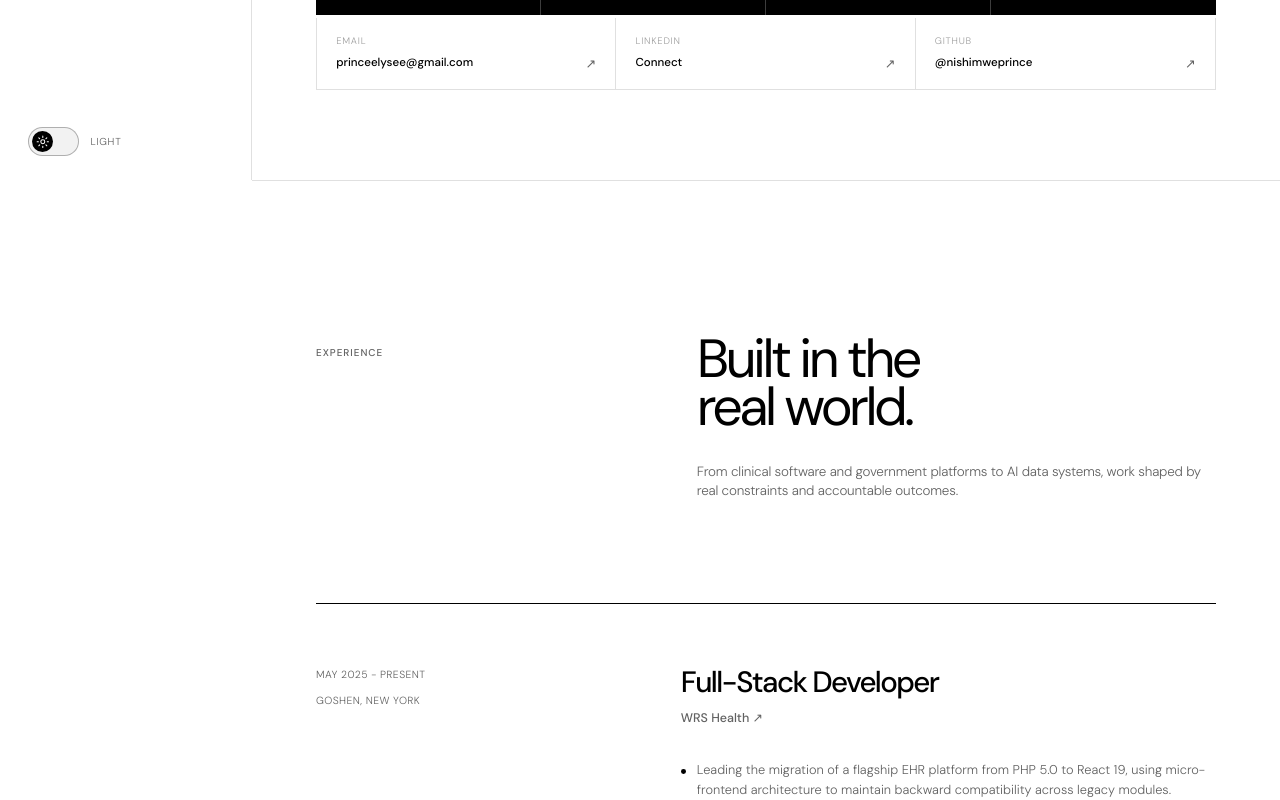
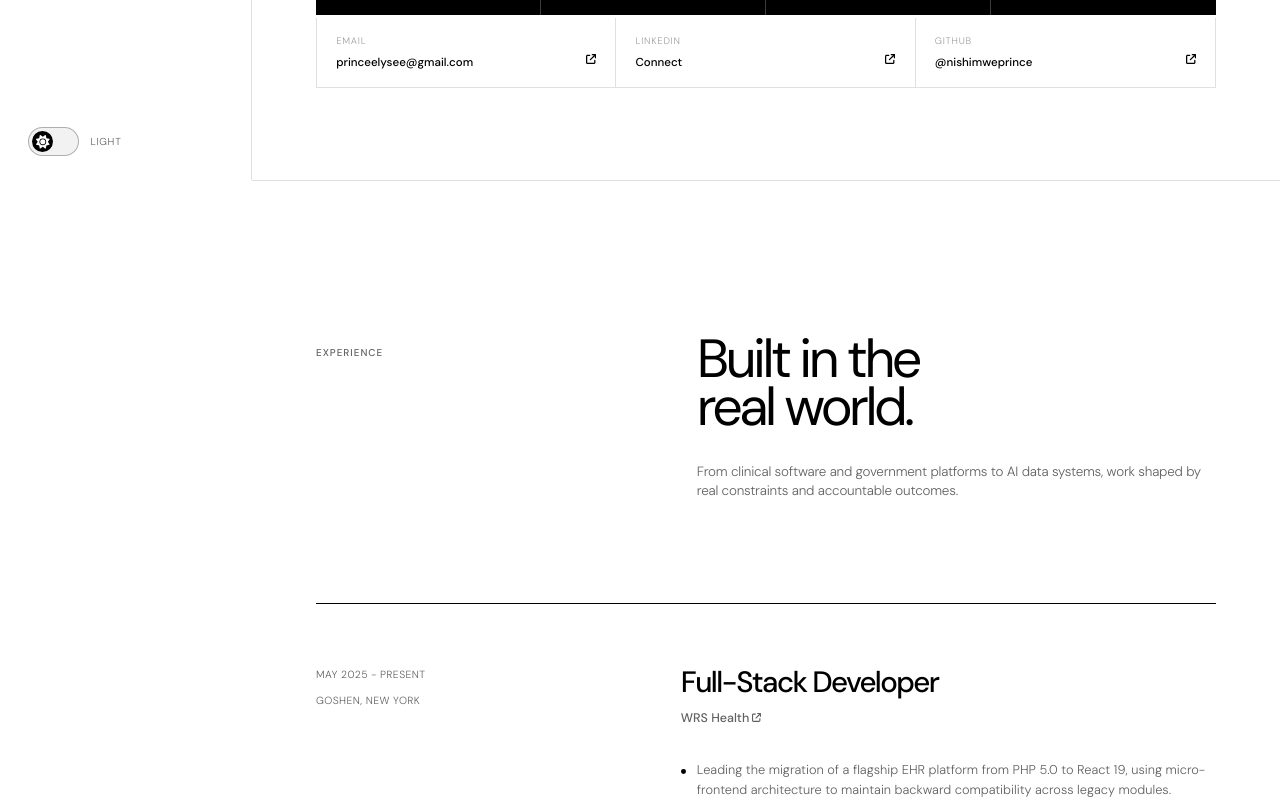
Before and after one commit to nishimweprince/nishimweprince, a Next.js app in the folder portfolio/: page / in a window 1280 px wide. Shown: the part 620-1420 px from the top of the page. Built offline with nearby package versions, Linux system fonts and the light colour scheme.

Commit message:
feature: font awesome icons
- Improve UI consistency by adding font awesome icons

```diff
--- a/portfolio/src/app/globals.css
+++ b/portfolio/src/app/globals.css
@@ -225,16 +225,15 @@ a {
 .theme-toggle__thumb svg {
   width: 0.85rem;
   height: 0.85rem;
-  fill: none;
-  stroke: currentColor;
-  stroke-linecap: round;
-  stroke-linejoin: round;
-  stroke-width: 1.8;
+  fill: currentColor;
 }
 
-.theme-toggle__thumb svg path:first-child {
-  fill: currentColor;
-  stroke: none;
+.inline-icon {
+  display: inline-block;
+  width: 0.72em;
+  height: 0.72em;
+  flex: 0 0 auto;
+  vertical-align: -0.02em;
 }
 
 .theme-toggle__label {
@@ -699,8 +698,11 @@ a {
 
 .project-details summary {
   position: relative;
+  display: inline-flex;
+  align-items: center;
+  gap: 0.65rem;
   width: max-content;
-  padding: 0.85rem 1.5rem 0.3rem 0;
+  padding: 0.85rem 0 0.3rem;
   color: var(--foreground-secondary);
   cursor: pointer;
   font-size: 0.72rem;
@@ -712,14 +714,29 @@ a {
   display: none;
 }
 
-.project-details summary::after {
-  position: absolute;
-  right: 0;
-  content: '+';
+.project-details__icons {
+  display: grid;
+  width: 0.62rem;
+  height: 0.62rem;
+  place-items: center;
 }
 
-.project-details[open] summary::after {
-  content: '−';
+.project-details__icon {
+  grid-area: 1 / 1;
+  width: 100%;
+  height: 100%;
+}
+
+.project-details__icon--open {
+  display: none;
+}
+
+.project-details[open] .project-details__icon--closed {
+  display: none;
+}
+
+.project-details[open] .project-details__icon--open {
+  display: block;
 }
 
 .project-details ul {
@@ -742,6 +759,9 @@ a {
 
 .project-links a {
   position: relative;
+  display: inline-flex;
+  align-items: center;
+  gap: 0.35rem;
   font-size: 0.73rem;
   font-weight: 500;
 }
@@ -811,6 +831,11 @@ a {
   border-radius: 50%;
   font-size: 1.3rem;
   font-weight: 350;
+}
+
+.archive-toggle svg {
+  width: 0.72rem;
+  height: 0.72rem;
 }
 
 .project-archive[open] .archive-toggle {
@@ -963,6 +988,11 @@ a {
   font-size: 1.15rem;
   font-weight: 300;
   transition: background-color 150ms ease, color 150ms ease;
+}
+
+.skills-dialog__close svg {
+  width: 0.8rem;
+  height: 0.8rem;
 }
 
 .skills-dialog__close:hover {
--- a/portfolio/src/app/page.tsx
+++ b/portfolio/src/app/page.tsx
@@ -3,6 +3,7 @@ import ExperienceList from '@/components/ExperienceList';
 import Header from '@/components/Header';
 import ProjectsList from '@/components/ProjectsList';
 import Sidebar from '@/components/Sidebar';
+import { FaArrowUp, FaArrowUpRightFromSquare } from 'react-icons/fa6';
 
 export default function Home() {
   return (
@@ -21,13 +22,13 @@ export default function Home() {
         <footer className="site-footer">
           <p>© {new Date().getFullYear()} Nishimwe Prince</p>
           <div className="footer-links">
-            <a href="#top">Back to top ↑</a>
+            <a href="#top">Back to top <FaArrowUp className="inline-icon" aria-hidden="true" /></a>
             <a
               href="https://github.com/nishimweprince/nishimweprince/tree/main/portfolio"
               target="_blank"
               rel="noopener noreferrer"
             >
-              View source ↗
+              View source <FaArrowUpRightFromSquare className="inline-icon" aria-hidden="true" />
             </a>
           </div>
         </footer>
--- a/portfolio/src/components/CertificationItem.tsx
+++ b/portfolio/src/components/CertificationItem.tsx
@@ -2,6 +2,7 @@
 
 import { useId, useRef } from 'react';
 import type { MouseEvent } from 'react';
+import { FaArrowUpRightFromSquare, FaXmark } from 'react-icons/fa6';
 
 interface CertificationItemProps {
   title: string;
@@ -22,7 +23,7 @@ export default function CertificationItem({
   const titleId = useId();
   const remainingSkills = skills.slice(3);
   const titleContent = credential ? (
-    <a href={credential} target="_blank" rel="noopener noreferrer">{title} <span aria-hidden="true">↗</span></a>
+    <a href={credential} target="_blank" rel="noopener noreferrer">{title} <FaArrowUpRightFromSquare className="inline-icon" aria-hidden="true" /></a>
   ) : title;
 
   const closeOnBackdrop = (event: MouseEvent<HTMLDialogElement>) => {
@@ -71,7 +72,7 @@ export default function CertificationItem({
                 onClick={() => dialogRef.current?.close()}
                 aria-label="Close skills dialog"
               >
-                <span aria-hidden="true">×</span>
+                <FaXmark aria-hidden="true" />
               </button>
             </div>
             <p className="skills-dialog__label">Other skills attained</p>
--- a/portfolio/src/components/CertificationsList.tsx
+++ b/portfolio/src/components/CertificationsList.tsx
@@ -1,4 +1,5 @@
 import { certificationsList } from '@/constants/certifications.constants';
+import { FaArrowUpRightFromSquare } from 'react-icons/fa6';
 import CertificationItem from './CertificationItem';
 
 export default function CertificationsList() {
@@ -21,7 +22,7 @@ export default function CertificationsList() {
       <div className="closing-callout">
         <p className="eyebrow">Have a hard problem?</p>
         <h2>Let&apos;s make it hold.</h2>
-        <a className="button button--inverted" href="mailto:princeelysee@gmail.com">princeelysee@gmail.com ↗</a>
+        <a className="button button--inverted" href="mailto:princeelysee@gmail.com">princeelysee@gmail.com <FaArrowUpRightFromSquare className="inline-icon" aria-hidden="true" /></a>
       </div>
     </section>
   );
--- a/portfolio/src/components/ExperienceItem.tsx
+++ b/portfolio/src/components/ExperienceItem.tsx
@@ -1,3 +1,5 @@
+import { FaArrowUpRightFromSquare } from 'react-icons/fa6';
+
 interface ExperienceItemProps {
   title: string;
   company: string;
@@ -25,7 +27,7 @@ export default function ExperienceItem({
       <div className="experience-body">
         <h3>{title}</h3>
         <a className="company-link" href={website} target="_blank" rel="noopener noreferrer">
-          {company} <span aria-hidden="true">↗</span>
+          {company} <FaArrowUpRightFromSquare className="inline-icon" aria-hidden="true" />
         </a>
         <ul>
           {bullets.map((bullet) => <li key={bullet}>{bullet}</li>)}
--- a/portfolio/src/components/Header.tsx
+++ b/portfolio/src/components/Header.tsx
@@ -1,3 +1,5 @@
+import { FaArrowUpRightFromSquare } from 'react-icons/fa6';
+
 const contactItems = [
   { label: 'Email', value: 'princeelysee@gmail.com', href: 'mailto:princeelysee@gmail.com' },
   { label: 'LinkedIn', value: 'Connect', href: 'https://linkedin.com/in/nishimweprince' },
@@ -42,7 +44,7 @@ export default function Header() {
           <a key={item.label} href={item.href} target={item.href.startsWith('http') ? '_blank' : undefined} rel={item.href.startsWith('http') ? 'noopener noreferrer' : undefined}>
             <span>{item.label}</span>
             <strong>{item.value}</strong>
-            <span aria-hidden="true">↗</span>
+            <FaArrowUpRightFromSquare className="inline-icon" aria-hidden="true" />
           </a>
         ))}
       </address>
--- a/portfolio/src/components/ProjectsList.tsx
+++ b/portfolio/src/components/ProjectsList.tsx
@@ -1,4 +1,5 @@
 import { projectsList } from '@/constants/projects.constants';
+import { FaPlus } from 'react-icons/fa6';
 import ProjectItem from './ProjectItem';
 
 const FEATURED_PROJECT_COUNT = 5;
@@ -28,7 +29,7 @@ export default function ProjectsList() {
           <summary>
             <span>More work</span>
             <span>{archivedProjects.length} additional projects</span>
-            <span className="archive-toggle" aria-hidden="true">+</span>
+            <span className="archive-toggle" aria-hidden="true"><FaPlus /></span>
           </summary>
           <div className="archive-list">
             {archivedProjects.map((project, index) => (
--- a/portfolio/src/components/ThemeToggle.tsx
+++ b/portfolio/src/components/ThemeToggle.tsx
@@ -1,6 +1,7 @@
 'use client';
 
 import { useEffect, useState } from 'react';
+import { FaMoon, FaSun } from 'react-icons/fa6';
 
 type Theme = 'light' | 'dark';
 
@@ -50,14 +51,9 @@ export default function ThemeToggle() {
       <span className="theme-toggle__track" aria-hidden="true">
         <span className="theme-toggle__thumb">
           {theme === 'dark' ? (
-            <svg viewBox="0 0 24 24" focusable="false">
-              <path d="M20.3 15.4A8.2 8.2 0 0 1 8.6 3.7 8.2 8.2 0 1 0 20.3 15.4Z" />
-            </svg>
+            <FaMoon aria-hidden="true" />
           ) : (
-            <svg viewBox="0 0 24 24" focusable="false">
-              <circle cx="12" cy="12" r="3.5" />
-              <path d="M12 2v2.2M12 19.8V22M4.9 4.9l1.6 1.6M17.5 17.5l1.6 1.6M2 12h2.2M19.8 12H22M4.9 19.1l1.6-1.6M17.5 6.5l1.6-1.6" />
-            </svg>
+            <FaSun aria-hidden="true" />
           )}
         </span>
       </span>
```
Also changed, not shown: portfolio/src/components/ProjectItem.tsx (+20 -6 lines).
